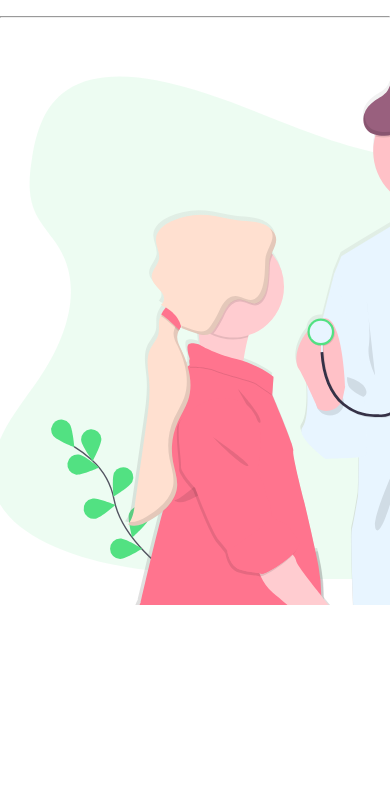
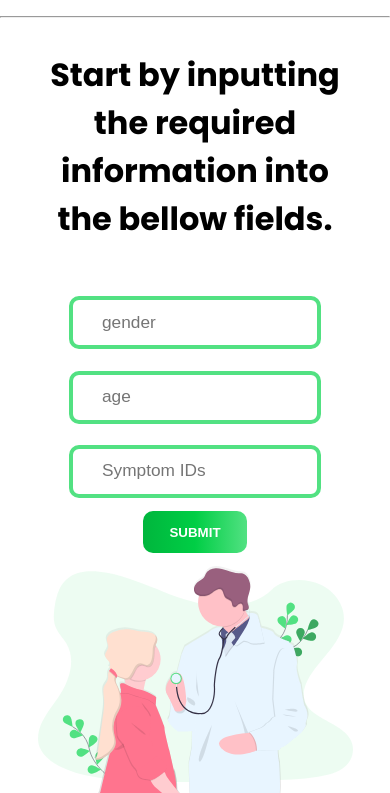
Before and after one commit to DarrenBaldwin07/Nosis, a Django app: page /product/ in a window 390 px wide; the page is wider, and only the part inside the window is pictured. Shown: the part 64-857 px from the top of that part. Before the commit the page ends 669 px from the top of that part, so only its background shows below. Run offline with Django 3.2, Linux system fonts and the light colour scheme.

Commit message:
Added product page responsiveness

```diff
--- a/nosisSite/static/CSS/main.css
+++ b/nosisSite/static/CSS/main.css
@@ -29,6 +29,10 @@
 li a {
     font-family: "Poppins", sans-serif;
     color: black;
+}
+
+input:focus, textarea:focus, select:focus{
+    outline: none;
 }
 
 footer {
--- a/nosisSite/static/CSS/product.css
+++ b/nosisSite/static/CSS/product.css
@@ -36,7 +36,7 @@
 form {
     display: flex;
     flex-direction: column;
-    margin: 2em;
+    margin-top: 2em;
 }
 
 .container {
@@ -83,24 +83,33 @@
 .info-dash {
     display: flex;
     flex-direction: row;
-    justify-content: center;
+    justify-content: space-between;
     align-items: center;
-    margin: 2em;
+    margin-top: 10%;
 }
+
 
 .info-dash h1 {
     font-size: 2em;
+}
+
+.info-dash div {
+    max-width: 300px;
 }
 
 .inputs {
     border: 4px solid #52E182;
     padding: 1em 2em;
     border-radius: 10px;
-    margin: 1em;
+    margin-top: 1.5em;
+}
+
+input:focus, textarea:focus, select:focus{
+    outline: none;
 }
 
 .hero-img2 {
-    width: 750px;
+    max-width: 750px;
 }
 
 .sub-btn {
@@ -125,3 +134,57 @@
     background: linear-gradient(to right, #52E182 0%, #00CE45 50%, #00B63D 100%);
     cursor: pointer;
 }
+
+
+@media only screen and (max-width: 1300px) {
+    .hero-img2 {
+        width: 600px;
+    }
+}
+
+
+
+@media only screen and (max-width: 1000px) {
+    .info-dash h1 {
+        font-size: 1.5em;
+    }
+
+    .info-dash div {
+        max-width: 250px;
+    }
+
+    .hero-img2 {
+        width: 500px;
+    }
+
+}
+
+@media only screen and (max-width: 850px) {
+    .info-dash {
+        flex-direction: column;
+    }
+
+    .info-dash h1 {
+        font-size: 2em;
+        text-align: center;
+    }
+
+    .info-dash div {
+        max-width: 600px;
+    }
+
+    form {
+        display: flex;
+        flex-direction: column;
+        align-items: center;
+        justify-content: center;
+    }
+
+}
+
+@media only screen and (max-width: 600px) {
+    .hero-img2 {
+        width: 315px;
+    }
+
+}
```
